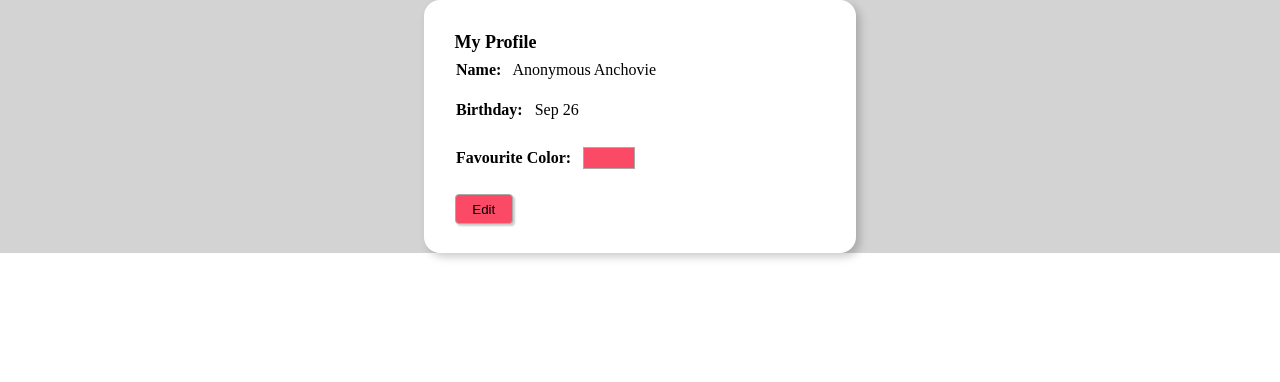
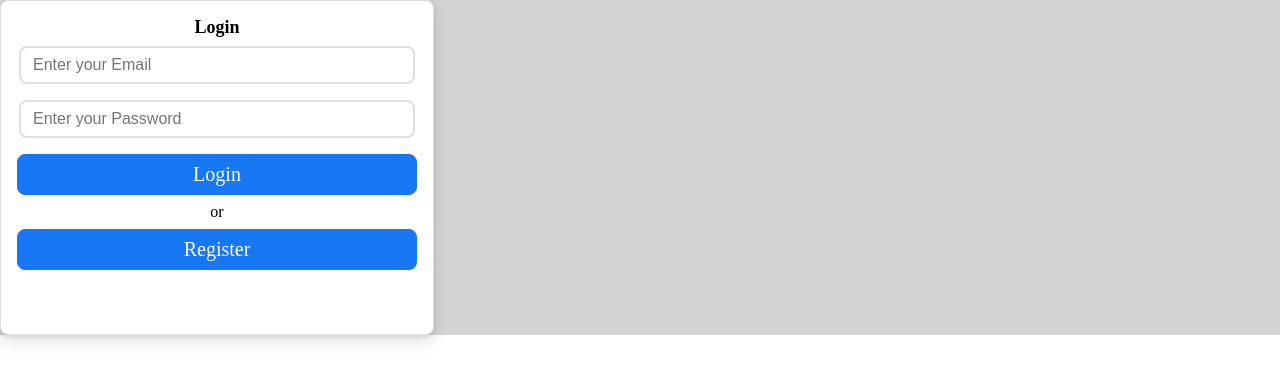
Before and after one commit to DeepanshuShah19/Authentication-App, a React (Create React App) app: page / in a window 1280 px wide. Shown: the top 382 px of the page. Built offline with nearby package versions, Linux system fonts and the light colour scheme.

Commit message:
googlrLogin

```diff
--- a/src/App.js
+++ b/src/App.js
@@ -55,7 +55,8 @@ function App() {
     }
   return (
     <div className="container">
-            <div className="App">
+      <LoginPage />
+            {/* <div className="App">
                 {
                     editMode
                         ? <>
@@ -77,8 +78,10 @@ function App() {
                             />
                         </>
                 }
-            </div>
+
+            </div> */}
         </div>
+
   );
 }
 
--- a/src/components/LoginPage/LoginPage.js
+++ b/src/components/LoginPage/LoginPage.js
@@ -1,6 +1,7 @@
 import React, {useState} from "react"
 import "./LoginPage.css"
-
+import { getLoginCredentials } from "../../utils/backend"
+import { GoogleOAuthProvider, GoogleLogin } from '@react-oauth/google';
 
 const LoginPage = () => {
 
@@ -19,7 +20,7 @@ const LoginPage = () => {
 
     const signIn = async () => {
         console.log("in signIn");
-        const user = await getLoginCredentials(this.state.emailId,this.state.password);
+        const user = await getLoginCredentials(user.email,user.password);
         console.log("user details: ",user);
         if (user != null) {
           if (user.password === this.state.password) {
@@ -38,6 +39,16 @@ const LoginPage = () => {
             <div className="button" onClick={signIn}>Login</div>
             <div>or</div>
             <div className="button" >Register</div>
+            <GoogleOAuthProvider clientId="635695181698-78ah1onbv4ncnla7n6o05k9a2faq7e6q.apps.googleusercontent.com">
+                <GoogleLogin
+                    onSuccess={credentialResponse => {
+                        console.log(credentialResponse);
+                    }}
+                    onError={() => {
+                        console.log('Login Failed');
+                    }}
+                />
+            </GoogleOAuthProvider>
         </div>
     )
 }
--- a/src/components/RegistrationPage/RegistrationPage.js
+++ b/src/components/RegistrationPage/RegistrationPage.js
@@ -1,5 +1,6 @@
 import React, {useState} from "react"
 import "./RegistrationPage.css"
+import { addNewUser } from "../../utils/backend"
 
 const RegistrationPage = () => {
 
--- a/src/utils/backend.js
+++ b/src/utils/backend.js
@@ -1,3 +1,5 @@
+const API_URL = 'https://q2rflke9u2.execute-api.us-east-2.amazonaws.com/default/'
+
 export const getLoginCredentials = async(emailId,password) => {
     const requestBody = {
         'operationName': 'getLoginCred',
@@ -18,7 +20,7 @@ export const getLoginCredentials = async(emailId,password) => {
     };
 
     try {
-        let response = await fetch(api_url, options);
+        let response = await fetch(API_URL, options);
         let json = await response.json();
         console.log('Retrieved login details, ', json);
 
@@ -53,7 +55,7 @@ export const addNewUser = async(emailId,password,name,username) => {
     };
 
     try {
-        let response = await fetch(MARINA_PAYMENTS_GATEWAY_BASEURL, options);
+        let response = await fetch(API_URL, options);
         let json = await response.json();
         console.log('Regestered new user', json);
         if(json.statusCode === 200 || json.statusCode === 400) {
```
